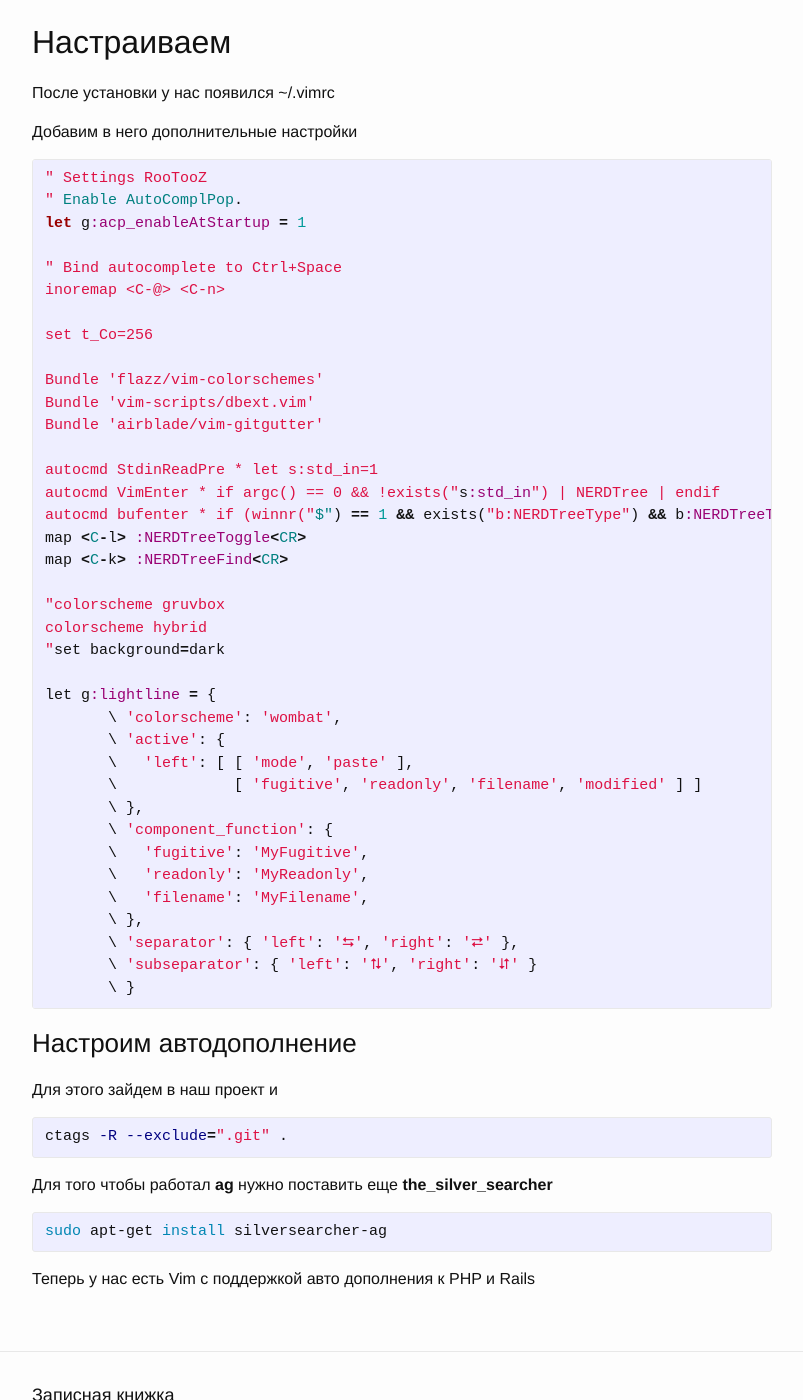
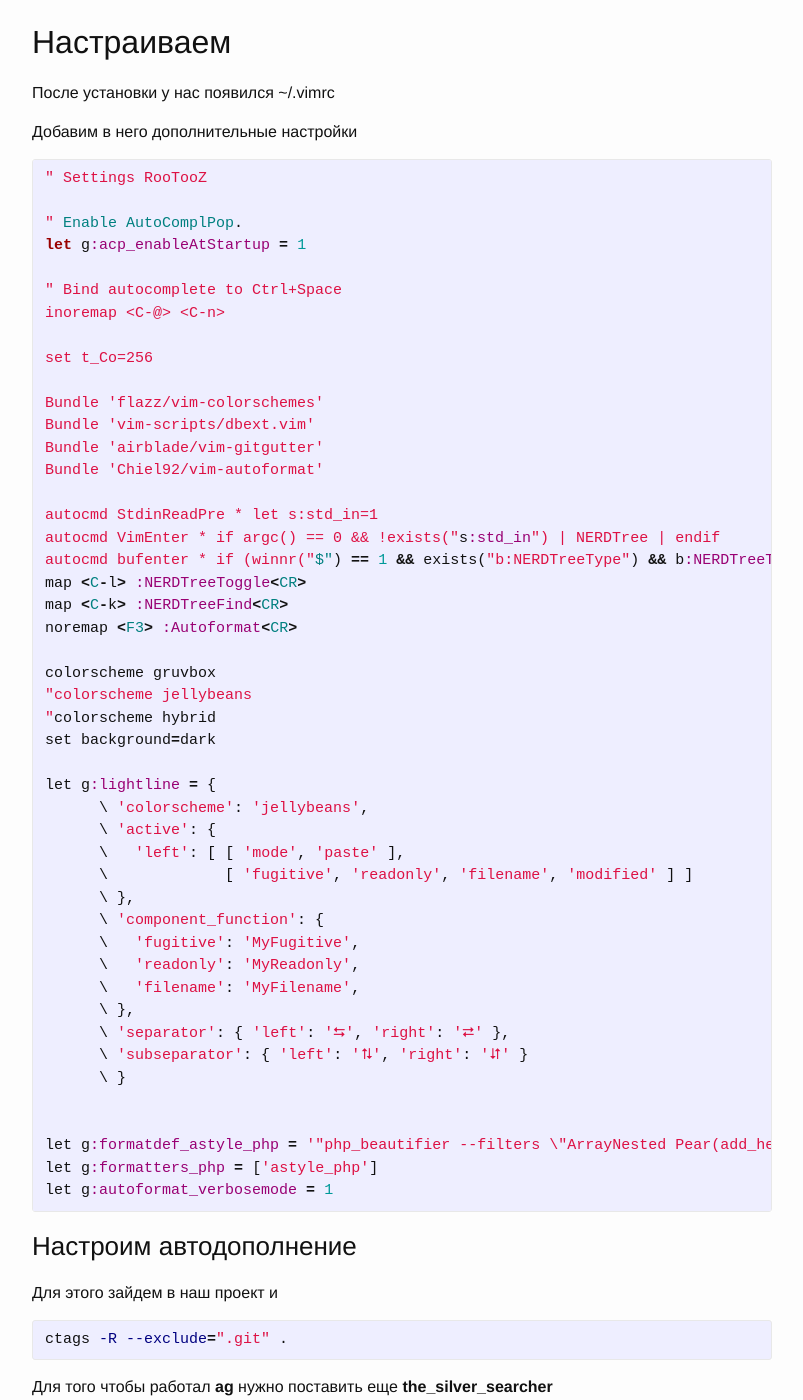
Before and after one commit to RooTooZ/rootooz.github.io, a Jekyll site: the page built from _posts/2015-04-05-vim-for-ror-and-php.markdown, in a window 1280 px wide and 1400 px high, scrolled down 1651 px. Shown: the whole window, without its empty margins (238-1041 px from the left). Built offline with Jekyll 4.4.1, drawn with Linux system fonts in a browser that asks for light colours.

Commit message:
Changes to be committed: 	modified:   _posts/2015-04-05-vim-for-ror-and-php.markdown

```diff
--- a/_posts/2015-04-05-vim-for-ror-and-php.markdown
+++ b/_posts/2015-04-05-vim-for-ror-and-php.markdown
@@ -86,8 +86,8 @@ gem install bundler
 Добавим в него дополнительные настройки
 
 {% highlight ruby %}
+" Settings RooTooZ
 
-" Settings RooTooZ
 " Enable AutoComplPop.
 let g:acp_enableAtStartup = 1
 
@@ -99,32 +99,39 @@ set t_Co=256
 Bundle 'flazz/vim-colorschemes'
 Bundle 'vim-scripts/dbext.vim'
 Bundle 'airblade/vim-gitgutter'
+Bundle 'Chiel92/vim-autoformat'
 
 autocmd StdinReadPre * let s:std_in=1
 autocmd VimEnter * if argc() == 0 && !exists("s:std_in") | NERDTree | endif
 autocmd bufenter * if (winnr("$") == 1 && exists("b:NERDTreeType") && b:NERDTreeType == "primary") | q | endif
 map <C-l> :NERDTreeToggle<CR>
 map <C-k> :NERDTreeFind<CR>
+noremap <F3> :Autoformat<CR>
 
-"colorscheme gruvbox
-colorscheme hybrid
-"set background=dark
+colorscheme gruvbox
+"colorscheme jellybeans
+"colorscheme hybrid
+set background=dark
 
 let g:lightline = {
-       \ 'colorscheme': 'wombat',
-       \ 'active': {
-       \   'left': [ [ 'mode', 'paste' ],
-       \             [ 'fugitive', 'readonly', 'filename', 'modified' ] ]
-       \ },
-       \ 'component_function': {
-       \   'fugitive': 'MyFugitive',
-       \   'readonly': 'MyReadonly',
-       \   'filename': 'MyFilename',
-       \ },
-       \ 'separator': { 'left': '⮀', 'right': '⮂' },
-       \ 'subseparator': { 'left': '⮁', 'right': '⮃' }
-       \ }
+      \ 'colorscheme': 'jellybeans',
+      \ 'active': {
+      \   'left': [ [ 'mode', 'paste' ],
+      \             [ 'fugitive', 'readonly', 'filename', 'modified' ] ]
+      \ },
+      \ 'component_function': {
+      \   'fugitive': 'MyFugitive',
+      \   'readonly': 'MyReadonly',
+      \   'filename': 'MyFilename',
+      \ },
+      \ 'separator': { 'left': '⮀', 'right': '⮂' },
+      \ 'subseparator': { 'left': '⮁', 'right': '⮃' }
+      \ }
 
+
+let g:formatdef_astyle_php = '"php_beautifier --filters \"ArrayNested Pear(add_header=php)\""'
+let g:formatters_php = ['astyle_php']
+let g:autoformat_verbosemode = 1
 
 {% endhighlight %}
 
```
